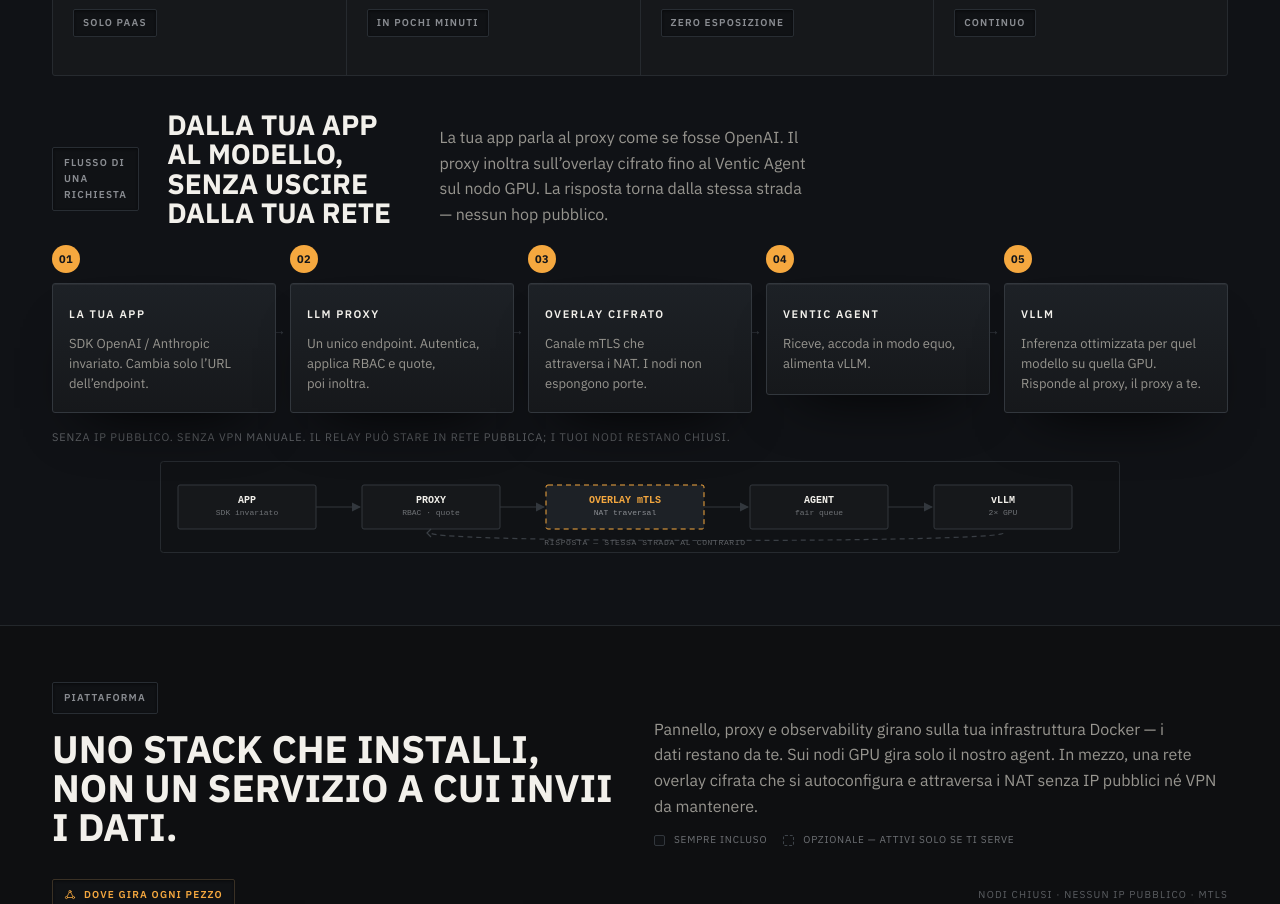
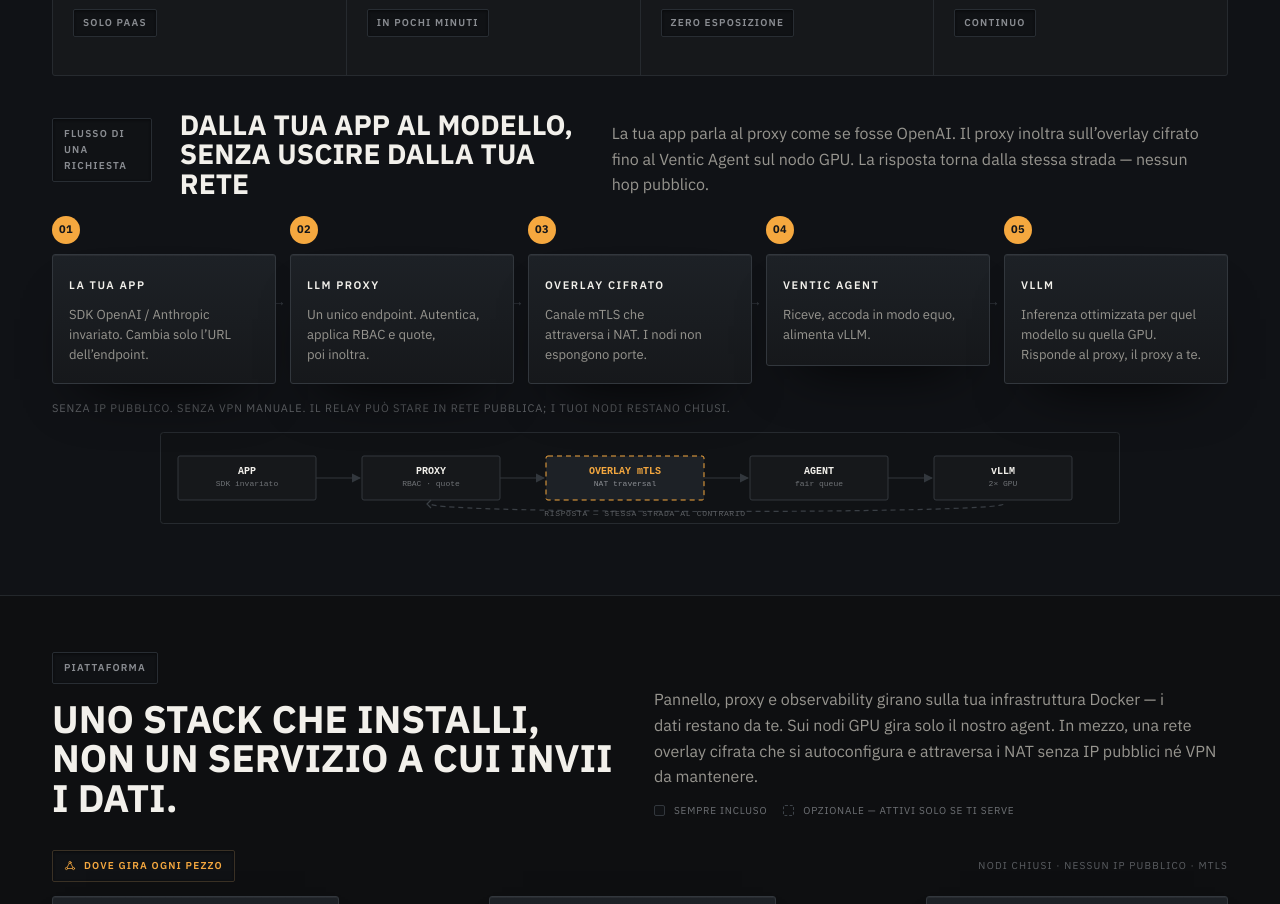
Before and after one commit to alexpacio/ventic-website, an Astro site: page / in a window 1280 px wide. Shown: the part 2746-3650 px from the top of the page. Built offline with nearby package versions, Linux system fonts and the light colour scheme; Astro itself is replaced by a stand-in of ours.

Commit message:
style: distendi testi Flusso di una richiesta
- InfraFlow head max-width 760->none, lead 68ch->none (occupa tutta la larghezza wrap)

```diff
--- a/src/components/InfraFlow.astro
+++ b/src/components/InfraFlow.astro
@@ -60,10 +60,10 @@ const f = content[lang].infraFlow;
 
 <style>
   .flowfig { margin: 28px 0 0; }
-  .head { max-width: 760px; margin-bottom: 18px; }
+  .head { max-width: none; margin-bottom: 18px; }
   .plate { margin-bottom: 16px; }
   .flowtitle { font-family: var(--display); font-size: clamp(22px, 2.2vw, 28px); font-weight: 700; line-height: 1.05; text-transform: uppercase; color: var(--fg-strong); margin-top: 6px; }
-  .lead { margin-top: 12px; max-width: 68ch; color: var(--fg-mid); font-size: 16px; line-height: 1.6; }
+  .lead { margin-top: 12px; max-width: none; color: var(--fg-mid); font-size: 16px; line-height: 1.6; }
 
   .track { display: grid; grid-template-columns: repeat(5, minmax(0, 1fr)); gap: 14px; align-items: start; }
   .node { position: relative; display: flex; flex-direction: column; gap: 0; }
```
